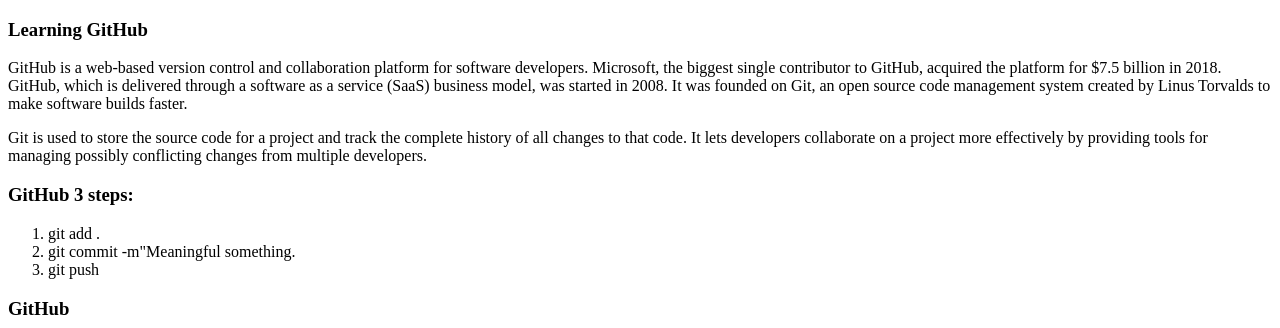
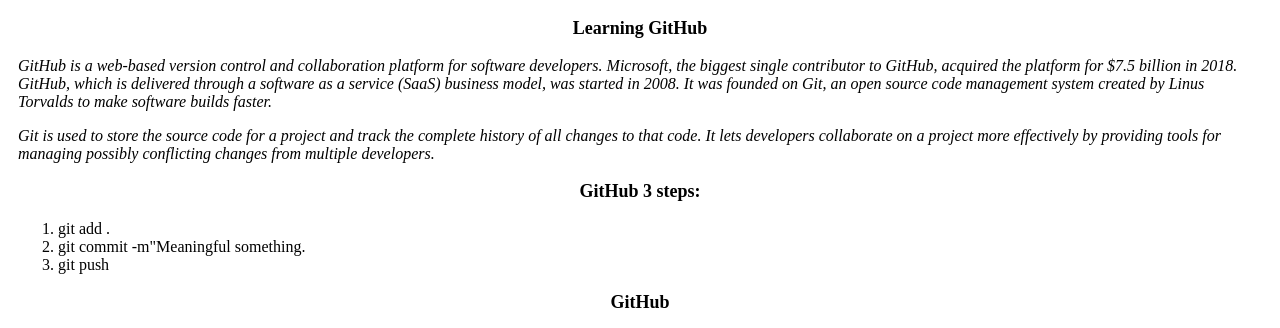
Before and after one commit to rabiul-alam95/my--simple-website, a plain HTML site: page index.html in a window 1280 px wide. Shown: the top 328 px of the page. Drawn offline with Linux system fonts and the light colour scheme.

Commit message:
added new style

```diff
--- a/index.html
+++ b/index.html
@@ -4,6 +4,7 @@
           <meta charset="UTF-8">
           <meta name="viewport" content="width=device-width, initial-scale=1.0">
           <title>My simple Website</title>
+          <link rel="stylesheet" href="styles/blog.css">
 </head>
 <body>
    <div id="blog">
--- a/styles/blog.css
+++ b/styles/blog.css
@@ -1,5 +1,14 @@
 #blog{
-          background-color: rgb(163, 226, 205);
+          background-color: red
           padding: 10px;
           margin: 10px;
+
 }
+p{
+          font-style: italic
+
+}
+h3{
+          text-align: center;
+          font-size: large;
+}
```
